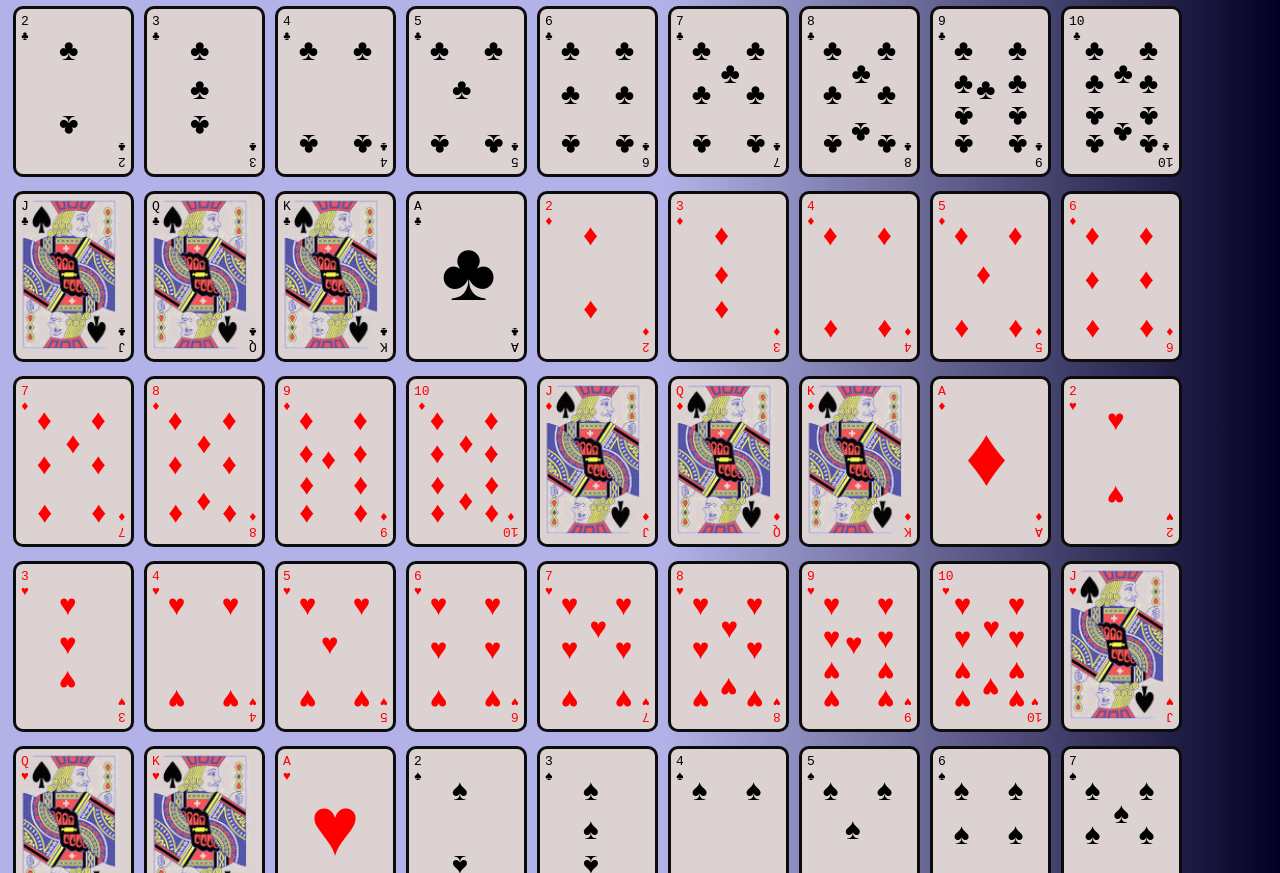
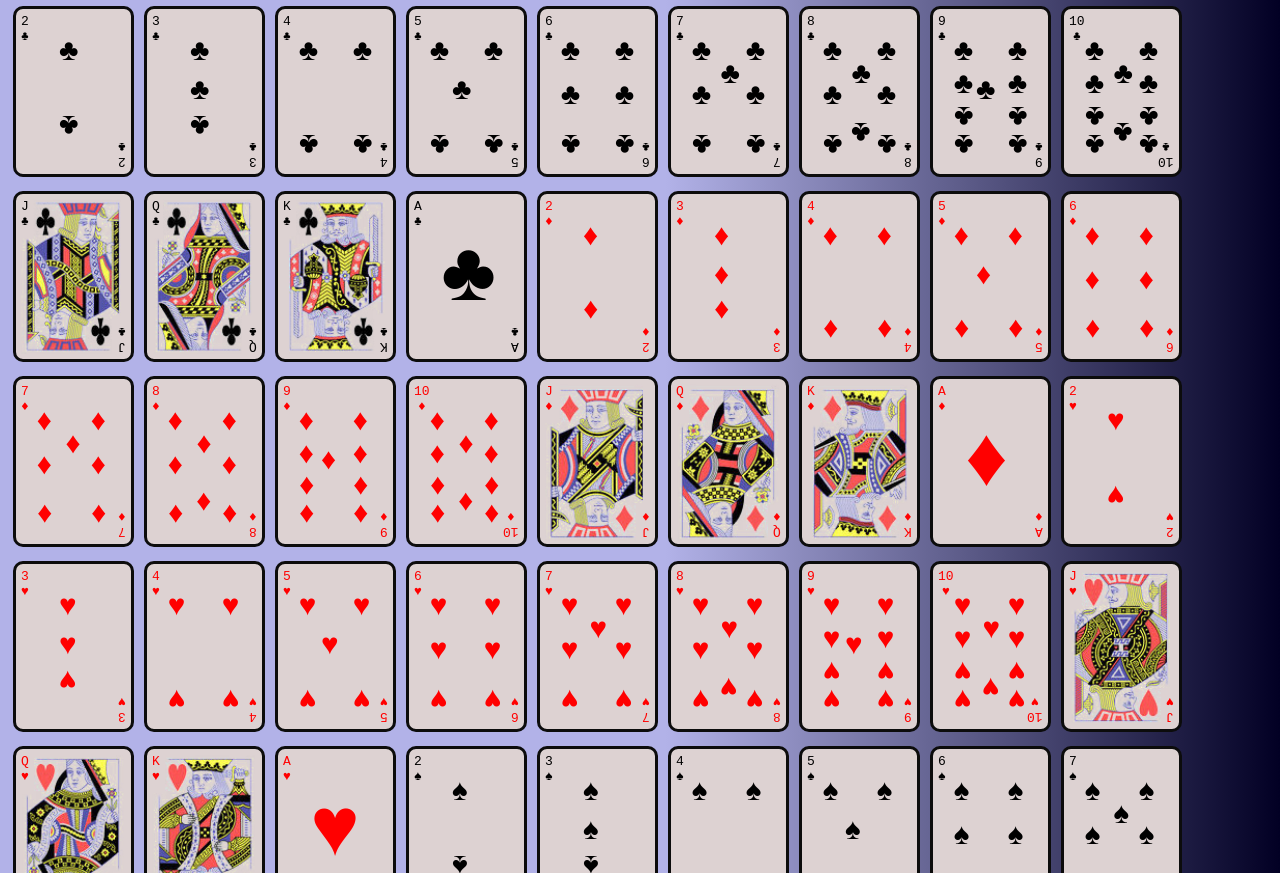
Before and after one commit to Monkisoul/g6-cards, a website with bundled scripts: page public/index.html in a window 1280 px wide. Shown: the part 79-952 px from the top of the page. Built offline with nearby package versions, Linux system fonts and the light colour scheme.

Commit message:
alljqkbackground

```diff
--- a/public/styles.css
+++ b/public/styles.css
@@ -186,6 +186,42 @@ body {
     background-position-x: -9px;
     background-position-y: -11px;}
 
+.card.♣[class$="Q"] .symbols .image{
+      background-position-x: -124px;
+      background-position-y: -531px;}
+
+.card.♣[class$="J"] .symbols .image{
+        background-position-x: -5px;
+        background-position-y: -531px;}
+
+.card.♣[class$="K"] .symbols .image{
+          background-position-x: -242px;
+          background-position-y: -531px;}
+
+.card.♥[class$="Q"] .symbols .image{
+            background-position-x: -124px;
+            background-position-y: -182px;}
+
+.card.♥[class$="J"] .symbols .image{
+              background-position-x: -5px;
+              background-position-y: -182px;}
+
+.card.♥[class$="K"] .symbols .image{
+                background-position-x: -242px;
+                background-position-y: -182px;}
+
+.card.♦[class$="Q"] .symbols .image{
+                  background-position-x: -124px;
+                  background-position-y: -355px;}
+
+.card.♦[class$="J"] .symbols .image{
+                    background-position-x: -5px;
+                    background-position-y: -355px;}
+
+.card.♦[class$="K"] .symbols .image{
+                      background-position-x: -242px;
+                      background-position-y: -355px;}
+
 .card.♠[class$="Q"] .symbols .image{
                   background-position-x: -124px;
                   background-position-y: -9px;}
```
Lines whose indentation alone changed are shown as unchanged.
